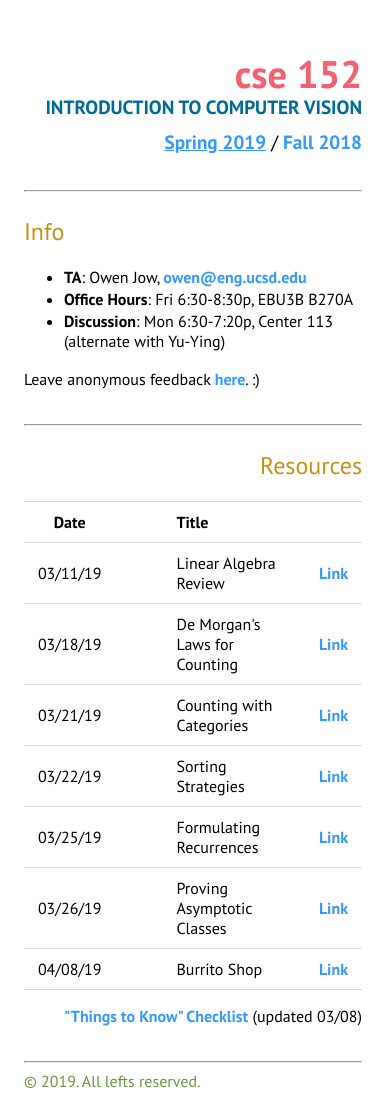
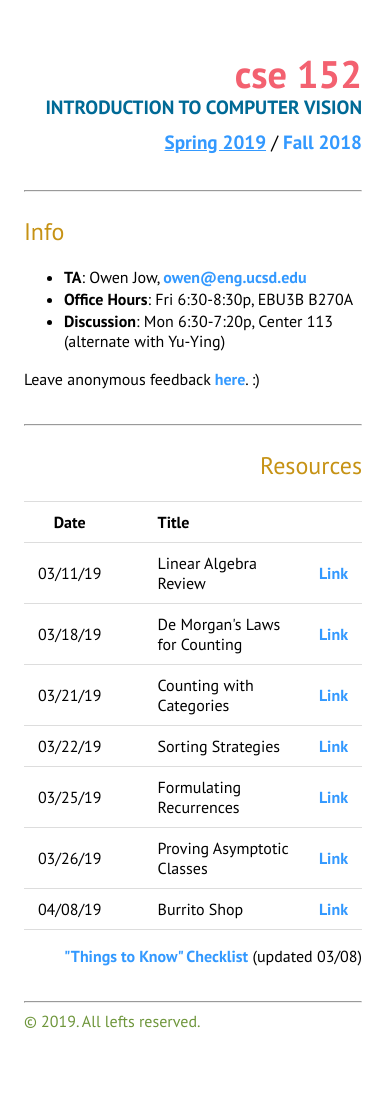
Before and after one commit to ohjay/cse152, a Jekyll site: the page built from index.html, in a window 390 px wide. Built offline with Jekyll 4.4.1, drawn with Linux system fonts in a browser that asks for light colours; after the commit the page ends 1059 px from its top, so only the background shows below that.

Commit message:
propagate

```diff
--- a/css/sp19_onward.css
+++ b/css/sp19_onward.css
@@ -125,3 +125,12 @@ tr td:nth-child(4), tr th:nth-child(4) {
   text-align: right;
   width: 10%;
 }
+
+@media screen and (max-width: 674px) {
+  tr td:nth-child(2), tr th:nth-child(2) {
+    width: 5%;
+  }
+  tr td:nth-child(3), tr th:nth-child(3) {
+    width: 75%;
+  }
+}
--- a/index.html
+++ b/index.html
@@ -15,7 +15,11 @@ Leave anonymous feedback <a href="https://goo.gl/forms/G7KSw84PyF88hhbj1">here</
 <div class="clampright">
   <h2 style="margin-top: 1em">Resources</h2>
   <table>
-    <tr><th>Date</th><th></th><th>Title</th><th></th></tr>
+    <tr>
+      <th>Date</th>
+      <th></th>
+      <th>Title</th>
+      <th></th></tr>
     <tr>
       <td>03/11/19</td>
       <td></td>
```
